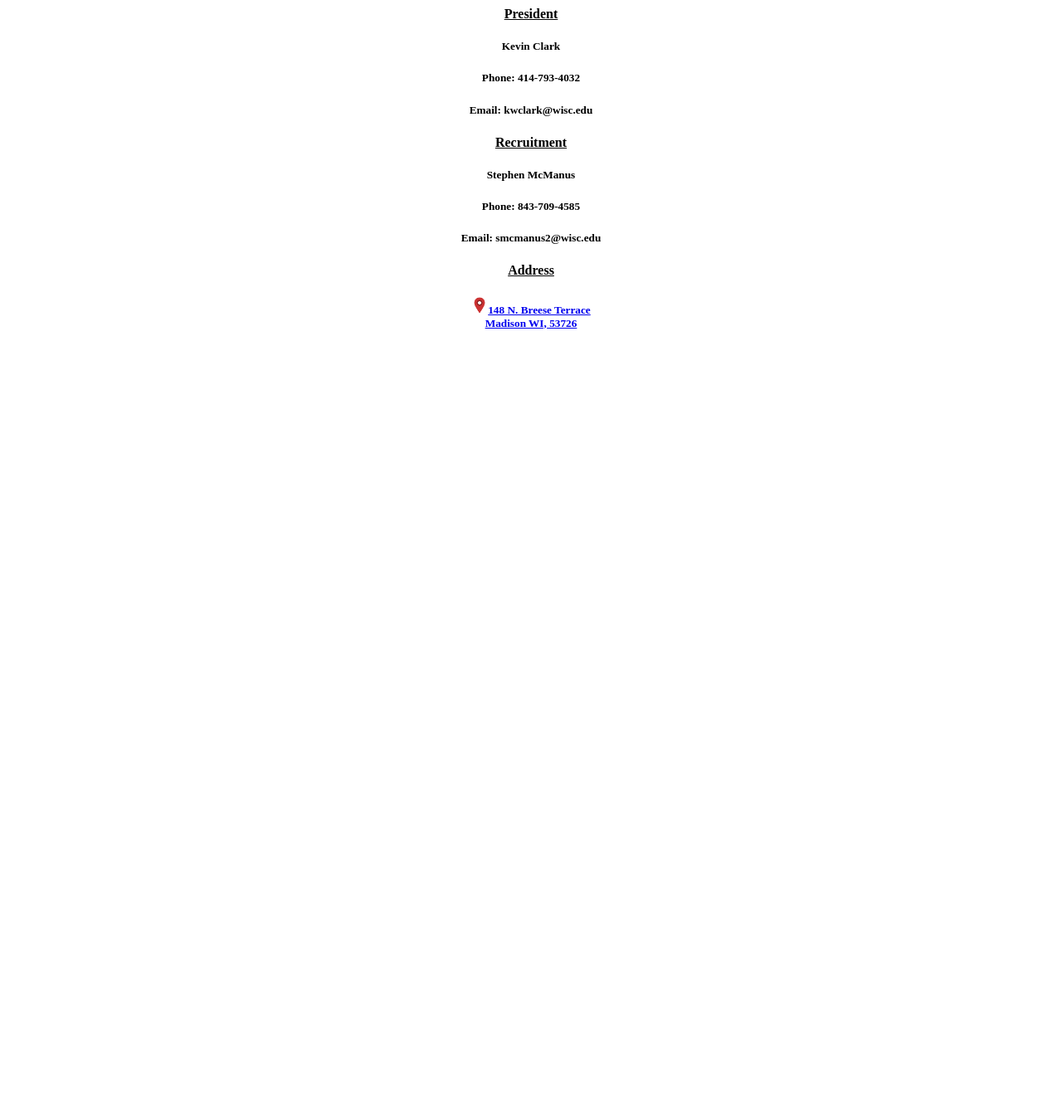
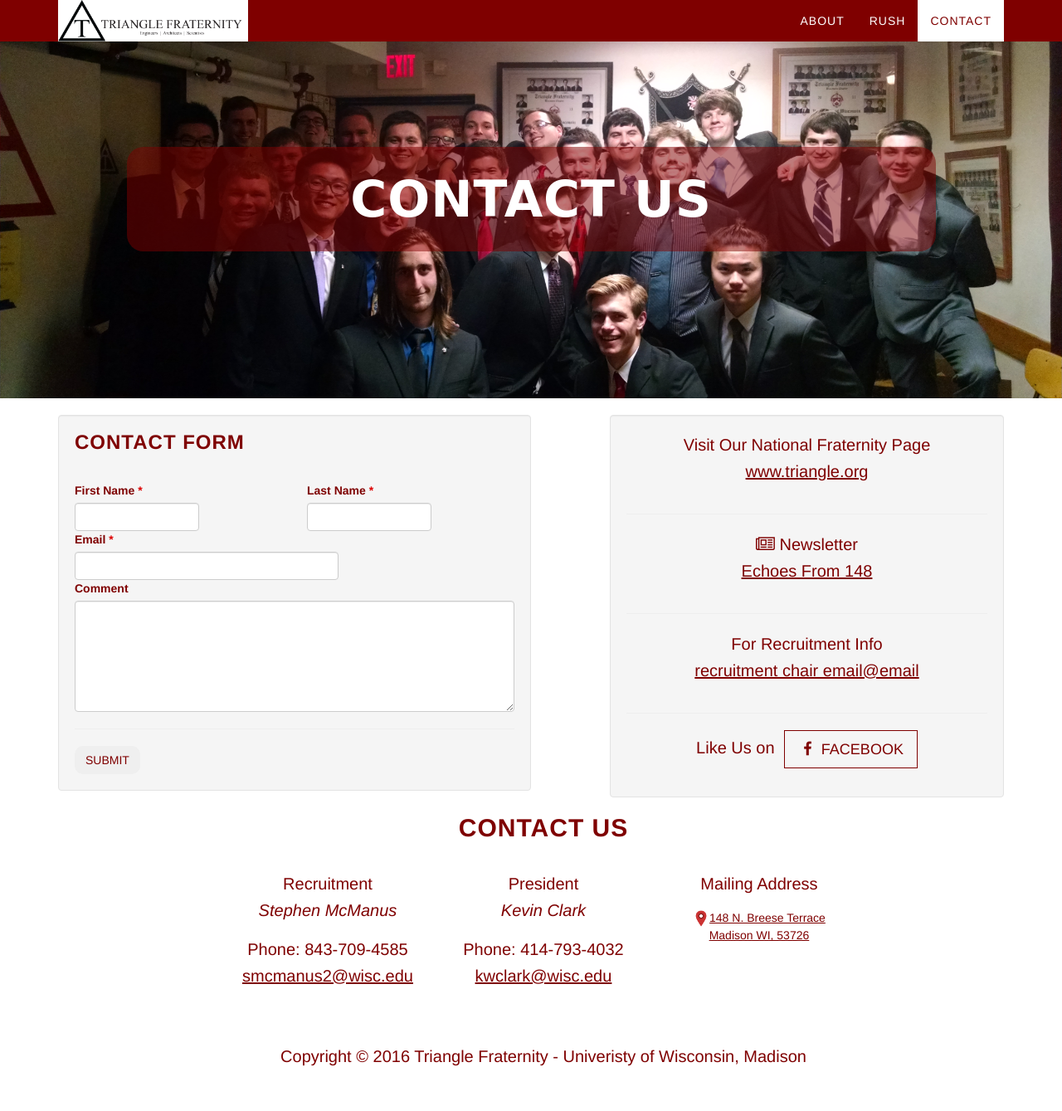
Before and after one commit to Cigarent/Triangle, a PHP site: page /contact.php in a window 1280 px wide. Shown: the whole page at 83% size. Before the commit the page ends 396 px from the top, so only its background shows below. Run offline with PHP 8.4, Linux system fonts and the light colour scheme.

Commit message:
contact page finished

```diff
--- a/about.php
+++ b/about.php
@@ -24,7 +24,7 @@
       </div>
     </div>
 
-    <div  id="aboutus-page" class="container history-intro">
+    <div  id="about-page" class="container history-intro">
       <div  class="well">
 
         <!-- History -->
--- a/contact.php
+++ b/contact.php
@@ -1,20 +1,136 @@
-<div id="footer" align="center">
-	<div class="president">
-		<h4><u>President</u></h4>
-		<h5>Kevin Clark</h5>
-		<h5>Phone: 414-793-4032</h5>
-		<h5>Email: kwclark@wisc.edu</h5>
-	</div>
+<!DOCTYPE html>
 
-	<div class="recruitment">
-		<h4><u>Recruitment</u></h4>
-		<h5>Stephen McManus</h5>
-		<h5>Phone: 843-709-4585</h5>
-		<h5>Email: smcmanus2@wisc.edu</h5>
-	</div>
+<html lang="en">
 
-	<div class="address">
-		<h4><u>Address</u></h4>
-		<h5><a href="https://goo.gl/maps/D1GhvEenRkQ2" target="_blank"><img src="images/pin.png" />148 N. Breese Terrace<br> Madison WI, 53726</a></h5>
-	</div>
-</div>
+<?php include 'includes.php';
+      printHead();?>
+
+<body>
+
+    <!-- Navigation -->
+    <?php include 'header.php';
+          printNav(3);?>
+
+
+    <div class="intro about-intro">
+        <div class="intro-body">
+            <div class="container">
+                <div class="row">
+                    <div class="col-md-1"></div>
+                    <div class="col-md-10 text-background-intro">
+                        <h1 class="brand-heading" style="margin-bottom:0">Contact Us</h1>
+                    </div>
+                </div>
+            </div>
+        </div>
+    </div>
+
+    <div id="contact-page" class="container history-intro">
+        <div class="well col-lg-6">
+            <!-- subscribe form -->
+            <form id="form" action="#" method="post">
+                <h3>
+						Contact Form
+					</h3>
+                <div class="row">
+                    <div class="col-lg-6 col-md-6">
+                        <label class="require-asterisk" for="first_name">First Name</label>
+                        <input class="form-control" type="text" name="first_name" required>
+                    </div>
+                    <div class="col-lg-6 col-md-6">
+                        <label class="require-asterisk" for="last_name">Last Name</label>
+                        <input class="form-control" type="text" name="last_name" required>
+                    </div>
+                </div>
+                <div class="row">
+                    <div class="col-lg-12 col-md-12">
+                        <label class="require-asterisk" for="email">Email</label>
+                        <input class="form-control" type="text" name="email" required>
+                    </div>
+                </div>
+                <div class="row">
+                    <div class="col-lg-12 col-md-12">
+                        <label for="comment">Comment</label>
+                        <textarea class="form-control" rows="6"></textarea>
+                    </div>
+                </div>
+                <hr>
+                <input class="btn" style="border-radius:10px;" type="submit">
+
+            </form>
+        </div>
+        <div class="col-lg-1">
+
+        </div>
+        <div class="well col-lg-5  text-center">
+            <div class="row">
+                <div class="col-lg-12 col-md-12">
+                    <p>
+                        Visit Our National Fraternity Page
+                        <br><a href="#">www.triangle.org</a>
+                    </p>
+                </div>
+            </div>
+            <hr>
+            <div class="row">
+                <div class="col-lg-12 col-md-12">
+                    <p>
+                        <i class="fa fa-newspaper-o" aria-hidden="true"></i> Newsletter
+                        <br><a href="echoes.php">Echoes From 148</a>
+                    </p>
+                </div>
+            </div>
+            <hr>
+            <div class="row">
+                <div class="col-lg-12 col-md-12">
+                    <p>
+                        For Recruitment Info
+                        <br><a href="#">recruitment chair email@email</a>
+                    </p>
+                </div>
+            </div>
+            <hr>
+            <div class="row">
+                <div class="col-lg-12 col-md-12">
+                    <p>
+                        Like Us on  &nbsp;<a href="#" class="btn btn-default btn-lg"><i class="fa fa-facebook fa-fw"></i> <span class="network-name">FACEBOOK</span></a>
+                    </p>
+                </div>
+            </div>
+        </div>
+
+
+        <!-- Contact Section -->
+        <section id="contact" class="container content-section text-center">
+            <div class="row">
+                <div class="col-lg-8 col-lg-offset-2">
+                    <h2>Contact Us</h2>
+                    <div class="row">
+                        <div class="col-lg-4">
+                            <p>Recruitment
+                                <br><em>Stephen McManus</em></p>
+                            <p>Phone: 843-709-4585
+                                <br><a href="mailto:smcmanus2@wisc.edu">smcmanus2@wisc.edu</a></p>
+                        </div>
+                        <div class="col-lg-4">
+                            <p>President
+                                <br><em>Kevin Clark</em></p>
+                            <p>Phone: 414-793-4032
+                                <br><a href="mailto:kwclark@wisc.edu">kwclark@wisc.edu</a></p>
+                        </div>
+                        <div class="col-lg-4">
+                            <p>Mailing Address</p>
+                            <a href="https://goo.gl/maps/D1GhvEenRkQ2" target="_blank"><img src="images/pin.png" />148 N. Breese Terrace
+                                <br> Madison WI, 53726</a>
+                        </div>
+                    </div>
+                </div>
+            </div>
+        </section>
+
+        <!-- Footer -->
+        <?php printFooter(); ?>
+
+</body>
+
+</html>
--- a/css/main.css
+++ b/css/main.css
@@ -385,7 +385,7 @@ a.navbar-brand{
   }
 }
 .content-section {
-  padding-top: 100px;
+  padding-top: 150px;
 }
 .rush-section {
   width: 100%;
@@ -405,7 +405,7 @@ a.navbar-brand{
 }
 @media (min-width: 767px) {
   .content-section {
-    padding-top: 150px;
+    padding-top: 200px;
   }
   .rush-section {
     padding: 50px 0;
@@ -488,12 +488,12 @@ body {
   webkit-tap-highlight-color: rgba(255, 255, 255, 0.2);
 }
 
-/* Seperate Pages */
-#aboutus-page hr{
+/* Seperate Pages - About */
+#about-page hr{
   border-color: #7F0000;
 }
 
-#aboutus-page img{
+#about-page img{
   border-radius: 15px;
   padding: 5px;
   margin-top: 35px;
@@ -515,3 +515,9 @@ body {
   font-weight: bold;
   font-variant: small-caps;
 }
+
+/* Seperate Pages - Contact*/
+label.require-asterisk::after{
+    color: #d00;
+    content: " *";
+}
--- a/index.php
+++ b/index.php
@@ -80,7 +80,7 @@
                         <a href="#" class="btn btn-default btn-lg"><i class="fa fa-facebook fa-fw"></i> <span class="network-name">FACEBOOK</span></a>
                     </li>
                     <li>
-                        <a href="#" class="btn btn-default btn-lg"><i class="fa fa-child fa-fw"></i> <span class="network-name">WIN Network</span></a>
+                        <a href="contact.php" class="btn btn-default btn-lg"><i class="fa fa-envelope fa-fw"></i> <span class="network-name">subscribe</span></a>
                     </li>
                 </ul>
             </div>
```
Also changed, not shown: rush.php (line endings or trailing spaces).
